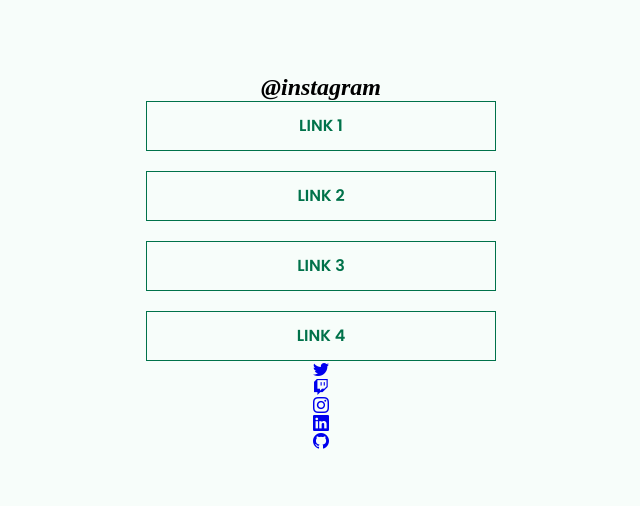
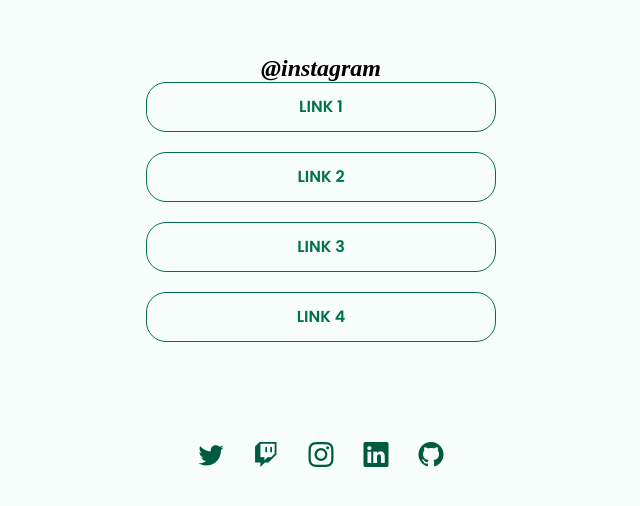
Before and after one commit to Macedo890/Social-Tree, a website: page src/pages/index.html in a window 1280 px wide. Shown: the part 138-644 px from the top of the page, without its empty margins (319-959 px from the left). Drawn offline with nearby package versions, Linux system fonts and the light colour scheme.

Commit message:
Icons Container atualizado

```diff
--- a/src/sass/index.scss
+++ b/src/sass/index.scss
@@ -1,5 +1,7 @@
+/* Define the font-family from Google Fonts */
 @import url("https://fonts.googleapis.com/css2?family=Poppins:wght@300;600&display=swap");
 
+/* Define colors using variables */
 $body-bg-color: #f7fdfa;
 $Marrs-Green: #00724a;
 $Verde-Floresta: #005a3f;
@@ -8,11 +10,13 @@
 $Verde-Escuro: #284c39;
 $Verde-Claro: #00a896;
 
+/* Global styles */
 * {
   box-sizing: border-box;
   margin: 0;
 }
 
+/* Styles for the main content section */
 #Content {
   height: 100vh;
   width: 100vw;
@@ -23,6 +27,7 @@
   background-color: $body-bg-color;
 }
 
+/* Styles for the links container */
 .links_Container {
   display: flex;
   justify-content: center;
@@ -30,6 +35,8 @@
   gap: 20px;
   height: fit-content;
   width: fit-content;
+
+  /* Styles for the link items */
   .link {
     width: 350px;
     height: 50px;
@@ -38,6 +45,7 @@
     justify-content: center;
     border: 1.5px solid $Marrs-Green;
     background-color: transparent;
+    border-radius: 20px;
     text-decoration: none;
     color: $Marrs-Green;
     font-family: "Poppins", sans-serif;
@@ -46,6 +54,7 @@
     position: relative;
     z-index: 1;
 
+    /* Styles for the link hover effect */
     &:before {
       content: "";
       position: absolute;
@@ -53,11 +62,14 @@
       left: 50%;
       width: 0%;
       height: 100%;
+      border-radius: 20px;
       transform: translate(-50%, -0%);
       background-color: $Marrs-Green;
       transition: all 0.3s;
       z-index: -1;
     }
+
+    /* Styles for the link hover effect */
     &:hover {
       color: $body-bg-color;
       &:before {
@@ -67,3 +79,25 @@
     }
   }
 }
+
+/* Styles for the icons container */
+.Icons_Container {
+  margin-top: 100px;
+  display: flex;
+  gap: 30px;
+
+  /* Styles for the font icon */
+  .bi {
+    font-size: 25px;
+    color: $Verde-Floresta;
+  }
+
+  /* Styles for the icon hover effect */
+  .icon {
+    &:hover {
+      .bi {
+        color: $Verde-Musgo;
+      }
+    }
+  }
+}
```
Also changed, not shown: src/css/index.css, 1 other file.
